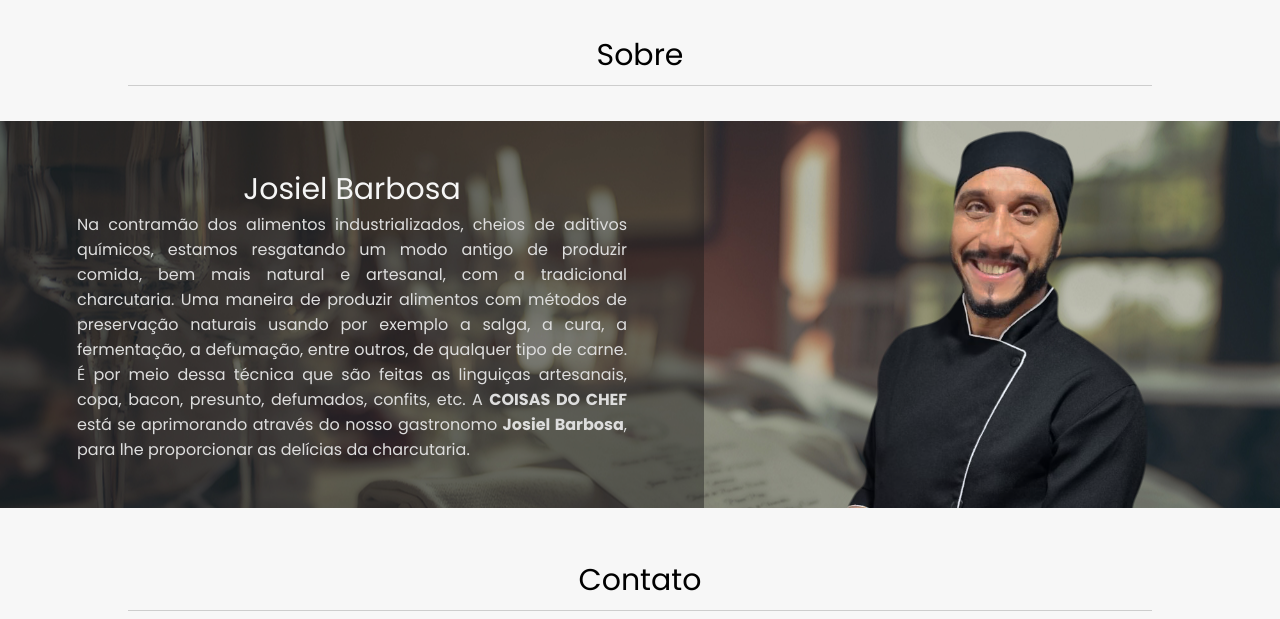
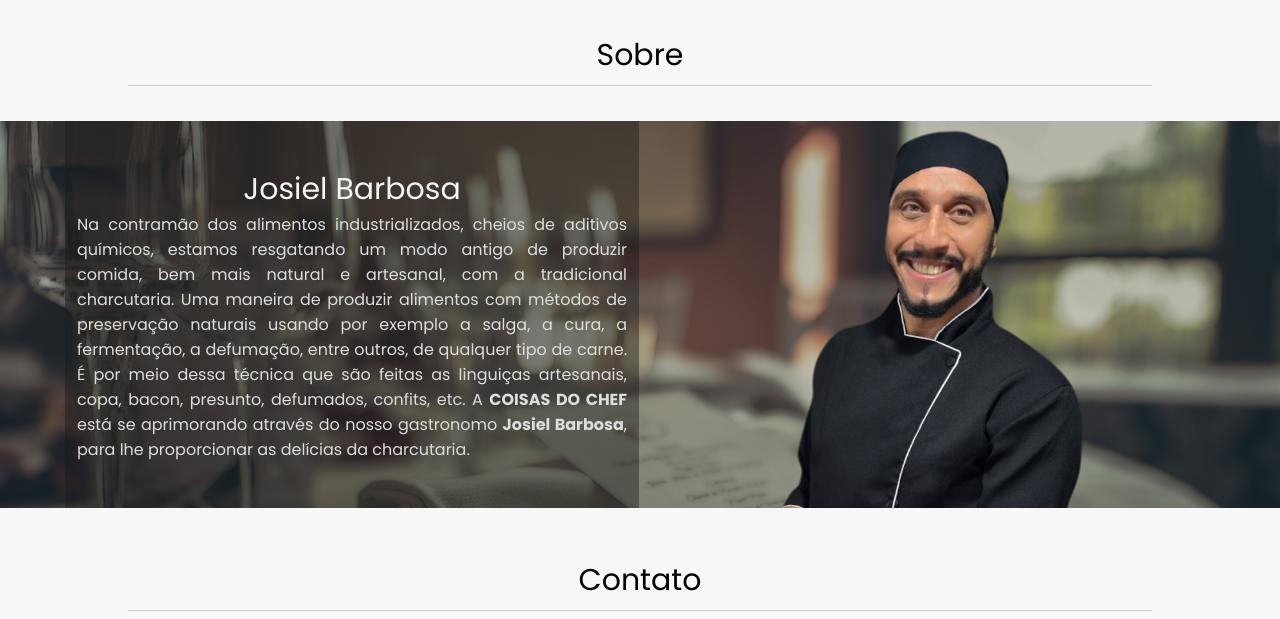
Before and after one commit to marcosbarbosa-dev/coisas-do-chef, a plain HTML site: page index.html in a window 1280 px wide. Shown: the part 1620-2239 px from the top of the page. Drawn offline with Linux system fonts and the light colour scheme.

Commit message:
Update sobre.css
Removi a margem esquerda

```diff
--- a/css/sobre.css
+++ b/css/sobre.css
@@ -19,7 +19,6 @@
     display: flex;
     justify-content: center;
     align-items: center;
-    min-width: 55%;
     background-color: #1a1a1a71;
 }
 #sobre .sobreMimLeft h2 {
```
